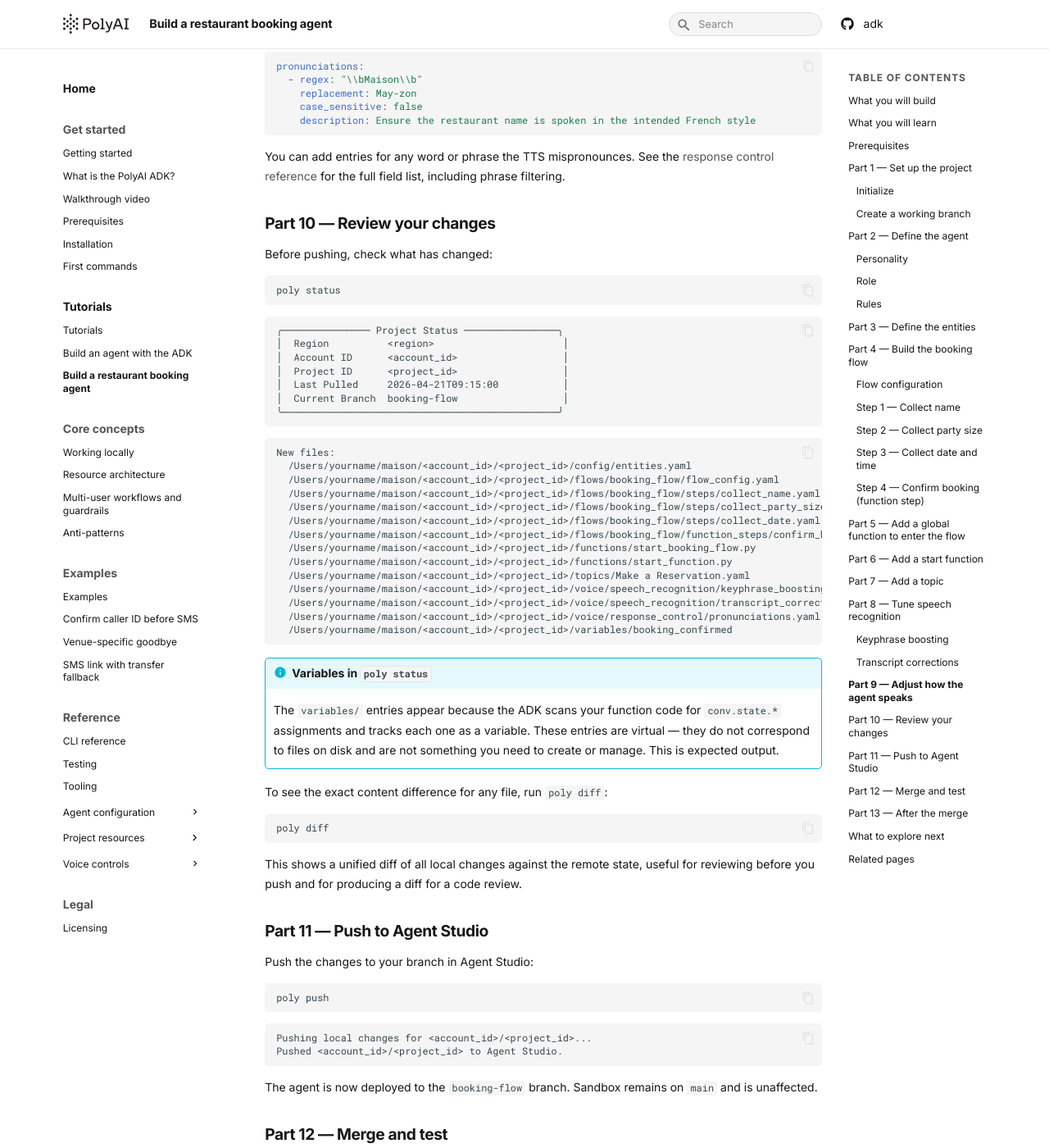
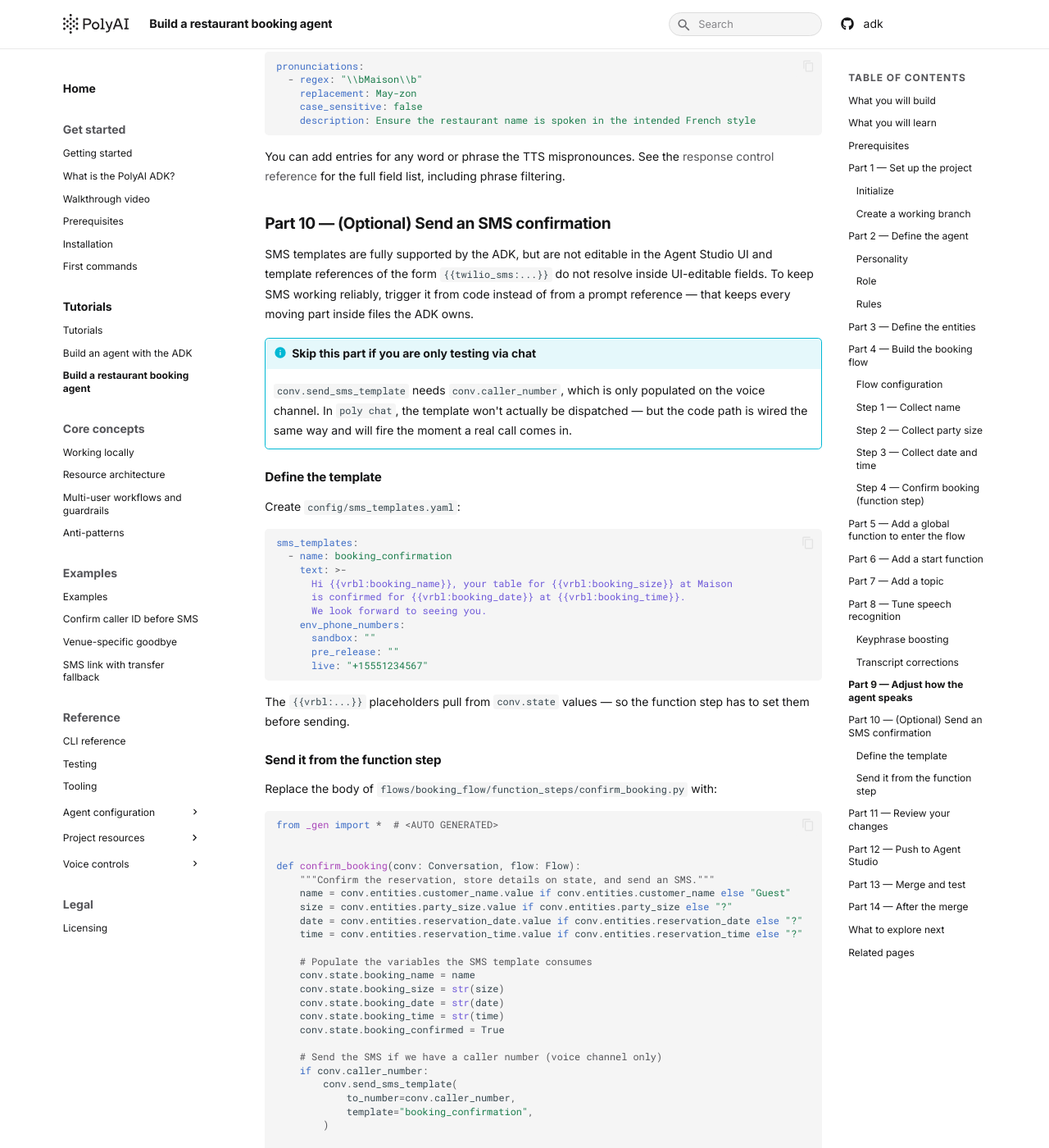
Before and after one commit to polyai/adk, an MkDocs documentation site: the page built from docs/docs/tutorials/restaurant-booking-agent.md, in a window 1280 px wide and 1400 px high, scrolled down 9752 px. Shown: the whole window at 82% size. Built offline with MkDocs 1.6.1 and Material for MkDocs 9.7.7, drawn with Linux system fonts in a browser that asks for light colours; some of the changed text lies outside the part shown.

Commit message:
docs: add optional programmatic-SMS part to Maison tutorial
The Agent Studio UI has no editor for SMS templates and will not resolve
{{twilio_sms:...}} placeholders inside UI-editable fields — but the ADK
supports SMS fully. The fix is to keep the decision to send in code, not
in a prompt reference.

Add a new optional Part 10 ("Send an SMS confirmation") that restores
config/sms_templates.yaml and calls conv.send_sms_template(...) directly
from confirm_booking.py. The function step populates the template's
{{vrbl:...}} variables on conv.state before sending, and only sends when
conv.caller_number is populated, so chat testing stays side-effect-free.

Also simplified the "call handoffs" entry in "What to explore next" to
apply the same pattern (trigger from code rather than {{ho:...}}).

```diff
--- a/docs/docs/tutorials/restaurant-booking-agent.md
+++ b/docs/docs/tutorials/restaurant-booking-agent.md
@@ -472,7 +472,71 @@
 
 You can add entries for any word or phrase the TTS mispronounces. See the [response control reference](../reference/response_control.md) for the full field list, including phrase filtering.
 
-## Part 10 — Review your changes
+## Part 10 — (Optional) Send an SMS confirmation
+
+SMS templates are fully supported by the ADK, but are not editable in the Agent Studio UI and template references of the form `{{twilio_sms:...}}` do not resolve inside UI-editable fields. To keep SMS working reliably, trigger it from code instead of from a prompt reference — that keeps every moving part inside files the ADK owns.
+
+!!! info "Skip this part if you are only testing via chat"
+
+    `conv.send_sms_template` needs `conv.caller_number`, which is only populated on the voice channel. In `poly chat`, the template won't actually be dispatched — but the code path is wired the same way and will fire the moment a real call comes in.
+
+### Define the template
+
+Create `config/sms_templates.yaml`:
+
+~~~yaml
+sms_templates:
+  - name: booking_confirmation
+    text: >-
+      Hi {{vrbl:booking_name}}, your table for {{vrbl:booking_size}} at Maison
+      is confirmed for {{vrbl:booking_date}} at {{vrbl:booking_time}}.
+      We look forward to seeing you.
+    env_phone_numbers:
+      sandbox: ""
+      pre_release: ""
+      live: "+15551234567"
+~~~
+
+The `{{vrbl:...}}` placeholders pull from `conv.state` values — so the function step has to set them before sending.
+
+### Send it from the function step
+
+Replace the body of `flows/booking_flow/function_steps/confirm_booking.py` with:
+
+~~~python
+from _gen import *  # <AUTO GENERATED>
+
+
+def confirm_booking(conv: Conversation, flow: Flow):
+    """Confirm the reservation, store details on state, and send an SMS."""
+    name = conv.entities.customer_name.value if conv.entities.customer_name else "Guest"
+    size = conv.entities.party_size.value if conv.entities.party_size else "?"
+    date = conv.entities.reservation_date.value if conv.entities.reservation_date else "?"
+    time = conv.entities.reservation_time.value if conv.entities.reservation_time else "?"
+
+    # Populate the variables the SMS template consumes
+    conv.state.booking_name = name
+    conv.state.booking_size = str(size)
+    conv.state.booking_date = str(date)
+    conv.state.booking_time = str(time)
+    conv.state.booking_confirmed = True
+
+    # Send the SMS if we have a caller number (voice channel only)
+    if conv.caller_number:
+        conv.send_sms_template(
+            to_number=conv.caller_number,
+            template="booking_confirmation",
+        )
+
+    conv.exit_flow()
+    return f"Booking confirmed: table for {size} under {name} on {date} at {time}."
+~~~
+
+Because the decision to send happens in Python, the model doesn't need to resolve `{{twilio_sms:...}}` and the UI gap for SMS templates stops mattering for this tutorial.
+
+See the [SMS templates reference](../reference/sms.md) for the full field list, environment-specific sender numbers, and the `conv.send_sms` helper for free-form messages.
+
+## Part 11 — Review your changes
 
 Before pushing, check what has changed:
 
@@ -520,7 +584,7 @@
 
 This shows a unified diff of all local changes against the remote state, useful for reviewing before you push and for producing a diff for a code review.
 
-## Part 11 — Push to Agent Studio
+## Part 12 — Push to Agent Studio
 
 Push the changes to your branch in Agent Studio:
 
@@ -535,7 +599,7 @@
 
 The agent is now deployed to the `booking-flow` branch. Sandbox remains on `main` and is unaffected.
 
-## Part 12 — Merge and test
+## Part 13 — Merge and test
 
 `poly chat` connects to the **main branch** of your sandbox — not a feature branch. To test the booking flow, merge `booking-flow` to `main` in the Agent Studio UI first.
 
@@ -586,7 +650,7 @@
 
     If the remote state has diverged from your local copy, `poly chat --push` may write merge-conflict markers (`<<<<<<<`, `=======`, `>>>>>>>`) directly into your YAML files. If this happens, open the affected file, resolve the conflict by hand, and push again before continuing.
 
-## Part 13 — After the merge
+## Part 14 — After the merge
 
 After merging in Agent Studio, switch back to `main` locally:
 
@@ -613,7 +677,7 @@
 
 **Richer error paths**: Add an explicit error step to the flow for when the booking cannot be completed. Route to it from `confirm_booking.py` using `flow.goto_step("Error")` and return a context string explaining what happened.
 
-**SMS confirmations and call handoffs**: Both are supported by the ADK. See [SMS templates](../reference/sms.md) to send a confirmation when a booking is made, and [handoffs](../reference/handoffs.md) to transfer a caller to a human for special requests. Both resources are ADK-only — they do not have a matching editor in the Agent Studio UI, and template references to them (`{{twilio_sms:...}}`, `{{ho:...}}`) must live in files you manage through `poly push`.
+**Call handoffs**: Define SIP transfer destinations in `config/handoffs.yaml` and trigger them from code with `conv.call_handoff(...)`. Handoffs are ADK-only — they do not have a matching editor in the Agent Studio UI — so, like SMS, the most reliable pattern is to call them from a function or function step rather than relying on a `{{ho:...}}` placeholder. See the [handoffs reference](../reference/handoffs.md).
 
 ## Related pages
 
```
